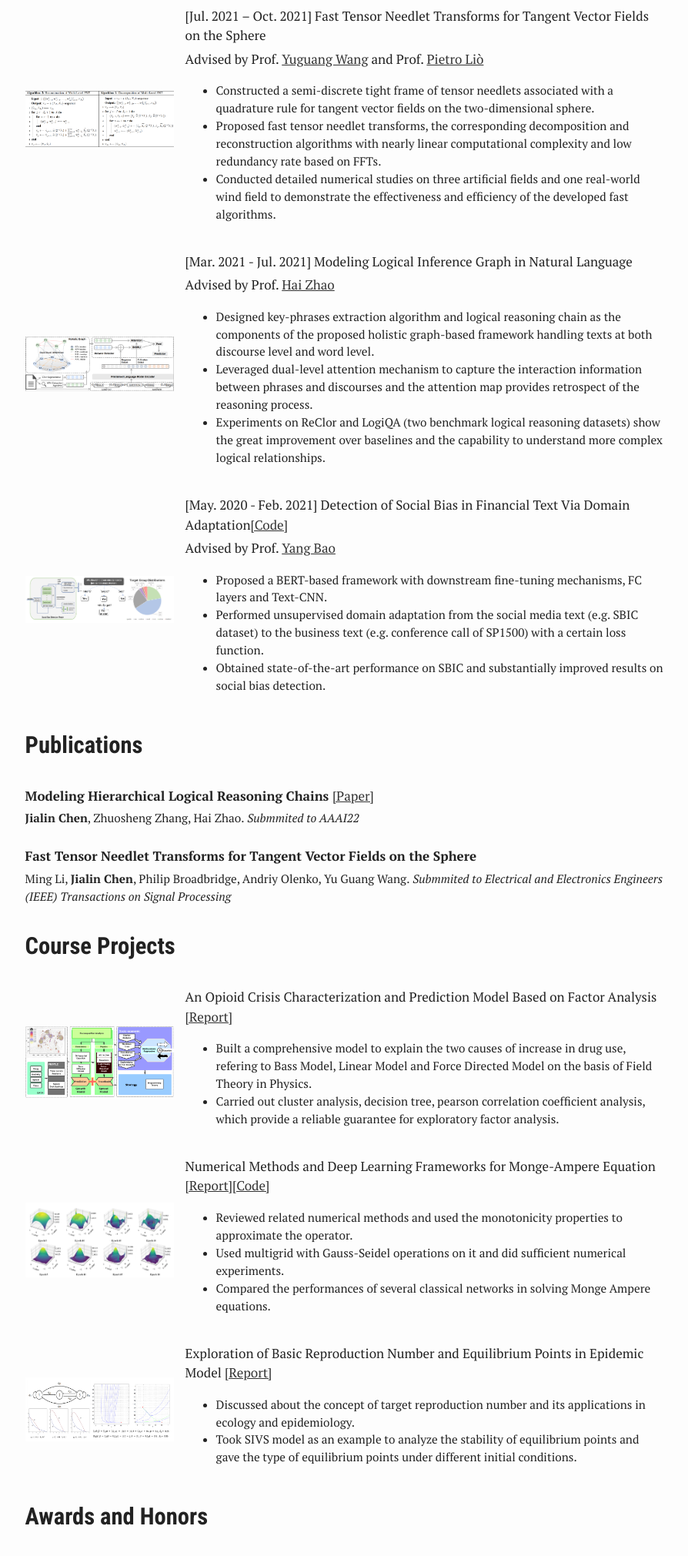
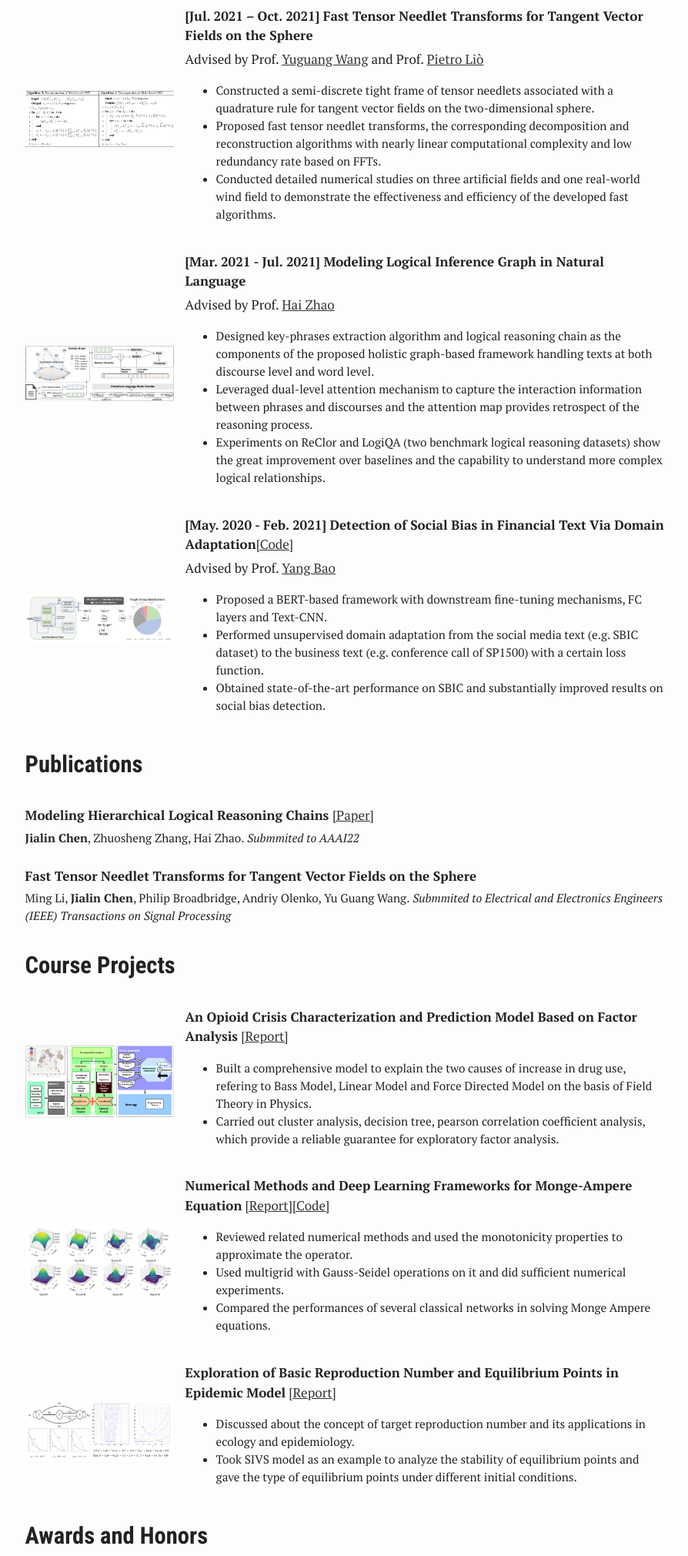
Before and after one commit to Cather-Chen/Cather-Chen.github.io, a plain HTML site: page index.html in a window 1280 px wide. Shown: the part 609-2630 px from the top of the page at 77% size, without its empty margins (377-1271 px from the left). Drawn offline with Linux system fonts and the light colour scheme.

Commit message:
Update index.html

```diff
--- a/index.html
+++ b/index.html
@@ -147,7 +147,7 @@
             <img src="assets/images/publication/tensor.png" width="100%" style="vertical-align: middle;" />
         </div>
 		<div class="item_inline" style="width:75%;">
-        <p>[Jul. 2021 – Oct. 2021] Fast Tensor Needlet Transforms for Tangent Vector Fields on the Sphere</p>
+        <p><b>[Jul. 2021 – Oct. 2021] Fast Tensor Needlet Transforms for Tangent Vector Fields on the Sphere</b></p>
 		<p>Advised by Prof. <a href="https://yuguangwang.github.io/" target="_blank">Yuguang Wang</a> and Prof. <a href="https://www.cl.cam.ac.uk/~pl219/" target="_blank">Pietro Liò</a><p>
         <ul class="n8H08c UVNKR">
             <li id="h.p_08Sv4WJhCEJP" class="TYR86d zfr3Q" style="font-size: 90%">Constructed a semi-discrete tight frame of tensor needlets associated with a quadrature rule for tangent vector fields on the two-dimensional sphere.</li>
@@ -161,7 +161,7 @@
             <img src="assets/images/publication/reasoning.png" width="100%" style="vertical-align: middle;" />
         </div>
 		<div class="item_inline" style="width:75%;">
-        <p>[Mar. 2021 - Jul. 2021] Modeling Logical Inference Graph in Natural Language</p>
+	<p><b>[Mar. 2021 - Jul. 2021] Modeling Logical Inference Graph in Natural Language</b></p>
 		<p>Advised by Prof. <a href="https://bcmi.sjtu.edu.cn/~zhaohai/" target="_blank">Hai Zhao</a><p>
         <ul class="n8H08c UVNKR">
             <li id="h.p_08Sv4WJhCEJP" class="TYR86d zfr3Q" style="font-size: 90%">Designed key-phrases extraction algorithm and logical reasoning chain as the components of the proposed holistic graph-based framework handling texts at both discourse level and word level.</li>
@@ -175,7 +175,7 @@
             <img src="assets/images/publication/bias.png" width="100%" style="vertical-align: middle;" />
         </div>
 		<div class="item_inline" style="width:75%;">
-        <p>[May. 2020 - Feb. 2021] Detection of Social Bias in Financial Text Via Domain Adaptation<a href="https://github.com/Cather-Chen/Social-Bias-Finance" target="_blank">[Code]</a></p>
+        <p><b>[May. 2020 - Feb. 2021] Detection of Social Bias in Financial Text Via Domain Adaptation</b><a href="https://github.com/Cather-Chen/Social-Bias-Finance" target="_blank">[Code]</a></p>
 		<p>Advised by Prof. <a href="http://yangbao.org/" target="_blank">Yang Bao</a><p>
         <ul class="n8H08c UVNKR">
             <li id="h.p_08Sv4WJhCEJP" class="TYR86d zfr3Q" style="font-size: 90%">Proposed a BERT-based framework with downstream fine-tuning mechanisms, FC layers and Text-CNN.</li>
@@ -207,7 +207,7 @@
             <img src="assets/images/publication/drug.png" width="100%" style="vertical-align: middle;" />
 			</div>
 			<div class="item_inline" style="width:75%;">
-        <p>An Opioid Crisis Characterization and Prediction Model Based on Factor Analysis <a href="assets/files/Opioid_Crisis_Prediction_Model.pdf" target="_blank">[Report]</a></p>
+        <p><b>An Opioid Crisis Characterization and Prediction Model Based on Factor Analysis</b> <a href="assets/files/Opioid_Crisis_Prediction_Model.pdf" target="_blank">[Report]</a></p>
         <ul class="n8H08c UVNKR">
             <li id="h.p_08Sv4WJhCEJP" class="TYR86d zfr3Q" style="font-size: 90%">Built a comprehensive model to explain the two causes of increase in drug use, refering to Bass Model, Linear Model and Force Directed Model on the basis of Field Theory in Physics.</li>
             <li id="h.p_08Sv4WJhCEJP" class="TYR86d zfr3Q" style="font-size: 90%">Carried out cluster analysis, decision tree, pearson correlation coefficient analysis, which provide a reliable guarantee for exploratory factor analysis.</li>
@@ -220,7 +220,7 @@
             <img src="assets/images/publication/MA.png" width="100%" style="vertical-align: middle;" />
 			</div>
 			<div class="item_inline" style="width:75%;">
-        <p>Numerical Methods and Deep Learning Frameworks for Monge-Ampere Equation <a href="assets/files/DL_MongeAmpere_Equation.pdf" target="_blank">[Report]</a><a href="https://github.com/Cather-Chen/dl_pde" target="_blank">[Code]</a></p>
+        <p><b>Numerical Methods and Deep Learning Frameworks for Monge-Ampere Equation</b> <a href="assets/files/DL_MongeAmpere_Equation.pdf" target="_blank">[Report]</a><a href="https://github.com/Cather-Chen/dl_pde" target="_blank">[Code]</a></p>
         <ul class="n8H08c UVNKR">
             <li id="h.p_08Sv4WJhCEJP" class="TYR86d zfr3Q" style="font-size: 90%">Reviewed related numerical methods and used the monotonicity properties to approximate the operator.</li>
             <li id="h.p_08Sv4WJhCEJP" class="TYR86d zfr3Q" style="font-size: 90%">Used multigrid with Gauss-Seidel operations on it and did sufficient numerical experiments.</li>
@@ -234,7 +234,7 @@
             <img src="assets/images/publication/target.png" width="100%" style="vertical-align: middle;" />
 			</div>
 			<div class="item_inline" style="width:75%;">
-        <p>Exploration of Basic Reproduction Number and Equilibrium Points in Epidemic Model <a href="assets/files/Basic_Reproduction_Number.pdf" target="_blank">[Report]</a></p>
+        <p><b>Exploration of Basic Reproduction Number and Equilibrium Points in Epidemic Model</b> <a href="assets/files/Basic_Reproduction_Number.pdf" target="_blank">[Report]</a></p>
         <ul class="n8H08c UVNKR">
             <li id="h.p_08Sv4WJhCEJP" class="TYR86d zfr3Q" style="font-size: 90%">Discussed about the concept of target reproduction number and its applications in ecology and epidemiology.</li>
             <li id="h.p_08Sv4WJhCEJP" class="TYR86d zfr3Q" style="font-size: 90%">Took SIVS model as an example to analyze the stability of equilibrium points and gave the type of equilibrium points under different initial conditions.</li>
```
